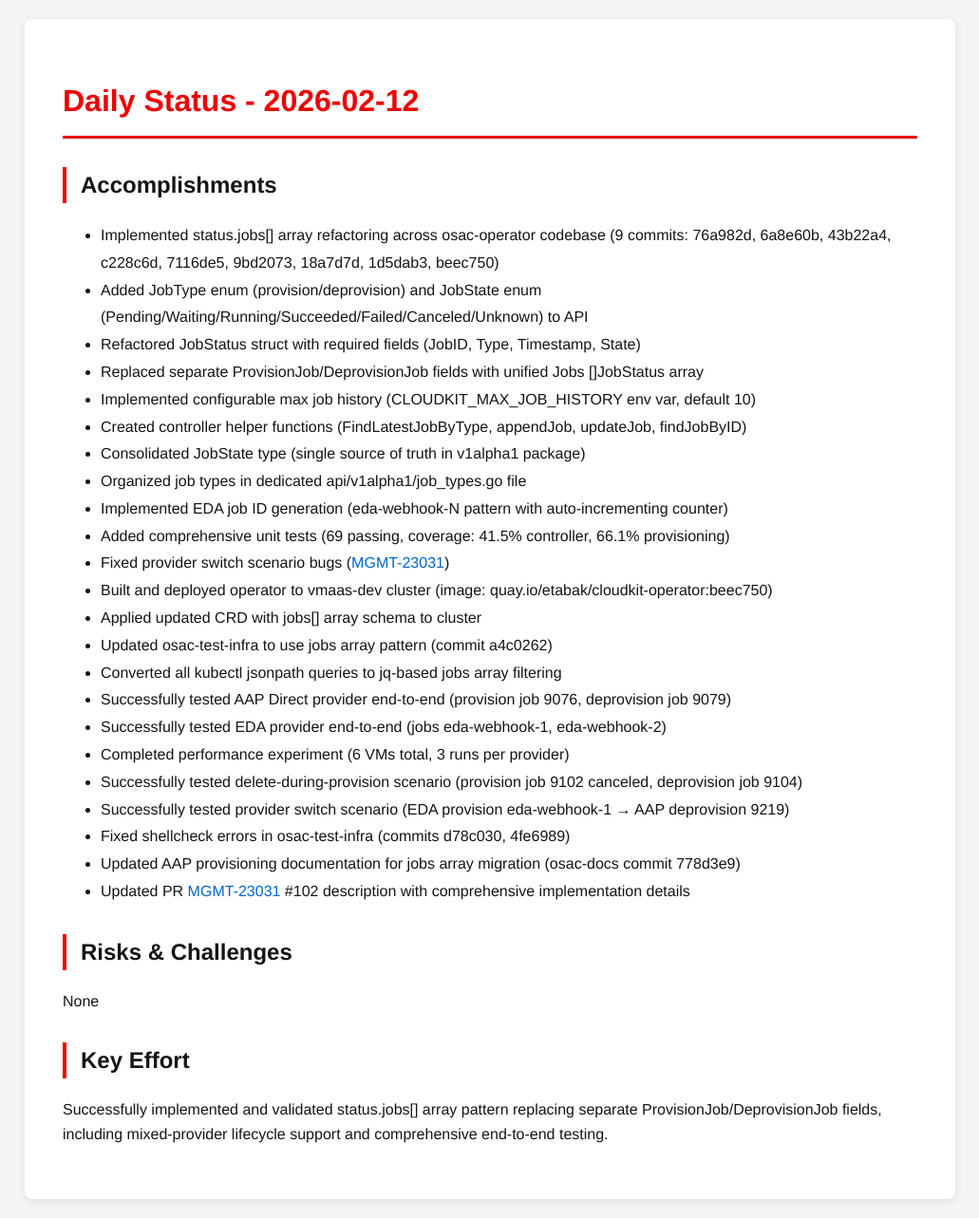
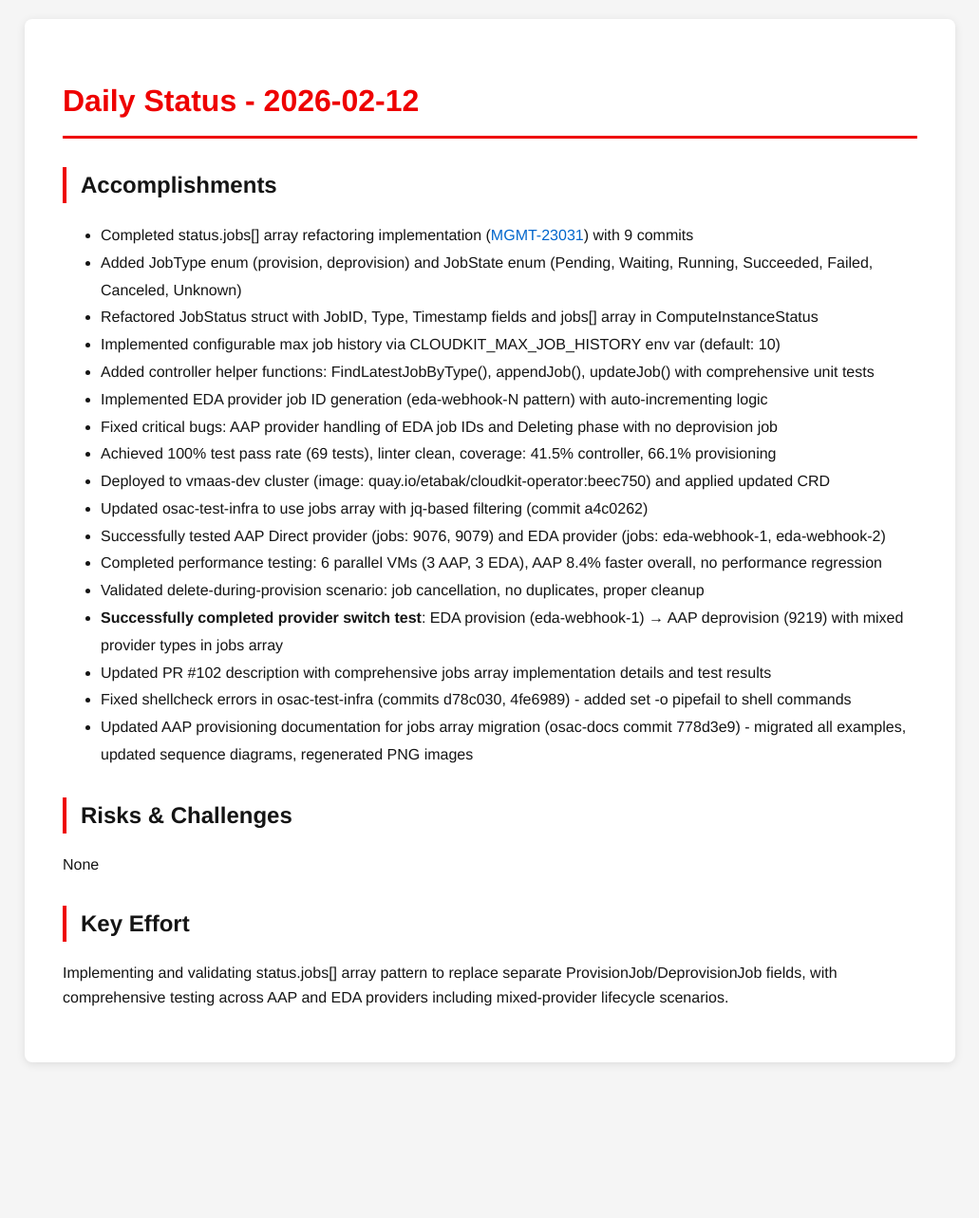
Before and after one commit to tzvatot/daily-status, a Jekyll site: the page built from 2026-02-12.md, in a window 1280 px wide. Shown: the whole page at 95% size, without its empty margins (124-1155 px from the left). Built offline with Jekyll 4.4.1, drawn with Linux system fonts in a browser that asks for light colours; after the commit the page ends 1139 px from its top, so only the background shows below that.

Commit message:
Daily status update - 2026-02-12

```diff
--- a/2026-02-12.md
+++ b/2026-02-12.md
@@ -7,32 +7,26 @@ date: 2026-02-12
 # Daily Status - 2026-02-12
 
 ## Accomplishments
-- Implemented status.jobs[] array refactoring across osac-operator codebase (9 commits: 76a982d, 6a8e60b, 43b22a4, c228c6d, 7116de5, 9bd2073, 18a7d7d, 1d5dab3, beec750)
-- Added JobType enum (provision/deprovision) and JobState enum (Pending/Waiting/Running/Succeeded/Failed/Canceled/Unknown) to API
-- Refactored JobStatus struct with required fields (JobID, Type, Timestamp, State)
-- Replaced separate ProvisionJob/DeprovisionJob fields with unified Jobs []JobStatus array
-- Implemented configurable max job history (CLOUDKIT_MAX_JOB_HISTORY env var, default 10)
-- Created controller helper functions (FindLatestJobByType, appendJob, updateJob, findJobByID)
-- Consolidated JobState type (single source of truth in v1alpha1 package)
-- Organized job types in dedicated api/v1alpha1/job_types.go file
-- Implemented EDA job ID generation (eda-webhook-N pattern with auto-incrementing counter)
-- Added comprehensive unit tests (69 passing, coverage: 41.5% controller, 66.1% provisioning)
-- Fixed provider switch scenario bugs ([MGMT-23031](https://issues.redhat.com/browse/MGMT-23031))
-- Built and deployed operator to vmaas-dev cluster (image: quay.io/etabak/cloudkit-operator:beec750)
-- Applied updated CRD with jobs[] array schema to cluster
-- Updated osac-test-infra to use jobs array pattern (commit a4c0262)
-- Converted all kubectl jsonpath queries to jq-based jobs array filtering
-- Successfully tested AAP Direct provider end-to-end (provision job 9076, deprovision job 9079)
-- Successfully tested EDA provider end-to-end (jobs eda-webhook-1, eda-webhook-2)
-- Completed performance experiment (6 VMs total, 3 runs per provider)
-- Successfully tested delete-during-provision scenario (provision job 9102 canceled, deprovision job 9104)
-- Successfully tested provider switch scenario (EDA provision eda-webhook-1 → AAP deprovision 9219)
-- Fixed shellcheck errors in osac-test-infra (commits d78c030, 4fe6989)
-- Updated AAP provisioning documentation for jobs array migration (osac-docs commit 778d3e9)
-- Updated PR [MGMT-23031](https://issues.redhat.com/browse/MGMT-23031) #102 description with comprehensive implementation details
+- Completed status.jobs[] array refactoring implementation ([MGMT-23031](https://issues.redhat.com/browse/MGMT-23031)) with 9 commits
+- Added JobType enum (provision, deprovision) and JobState enum (Pending, Waiting, Running, Succeeded, Failed, Canceled, Unknown)
+- Refactored JobStatus struct with JobID, Type, Timestamp fields and jobs[] array in ComputeInstanceStatus
+- Implemented configurable max job history via CLOUDKIT_MAX_JOB_HISTORY env var (default: 10)
+- Added controller helper functions: FindLatestJobByType(), appendJob(), updateJob() with comprehensive unit tests
+- Implemented EDA provider job ID generation (eda-webhook-N pattern) with auto-incrementing logic
+- Fixed critical bugs: AAP provider handling of EDA job IDs and Deleting phase with no deprovision job
+- Achieved 100% test pass rate (69 tests), linter clean, coverage: 41.5% controller, 66.1% provisioning
+- Deployed to vmaas-dev cluster (image: quay.io/etabak/cloudkit-operator:beec750) and applied updated CRD
+- Updated osac-test-infra to use jobs array with jq-based filtering (commit a4c0262)
+- Successfully tested AAP Direct provider (jobs: 9076, 9079) and EDA provider (jobs: eda-webhook-1, eda-webhook-2)
+- Completed performance testing: 6 parallel VMs (3 AAP, 3 EDA), AAP 8.4% faster overall, no performance regression
+- Validated delete-during-provision scenario: job cancellation, no duplicates, proper cleanup
+- **Successfully completed provider switch test**: EDA provision (eda-webhook-1) → AAP deprovision (9219) with mixed provider types in jobs array
+- Updated PR #102 description with comprehensive jobs array implementation details and test results
+- Fixed shellcheck errors in osac-test-infra (commits d78c030, 4fe6989) - added set -o pipefail to shell commands
+- Updated AAP provisioning documentation for jobs array migration (osac-docs commit 778d3e9) - migrated all examples, updated sequence diagrams, regenerated PNG images
 
 ## Risks & Challenges
 None
 
 ## Key Effort
-Successfully implemented and validated status.jobs[] array pattern replacing separate ProvisionJob/DeprovisionJob fields, including mixed-provider lifecycle support and comprehensive end-to-end testing.
+Implementing and validating status.jobs[] array pattern to replace separate ProvisionJob/DeprovisionJob fields, with comprehensive testing across AAP and EDA providers including mixed-provider lifecycle scenarios.
```
